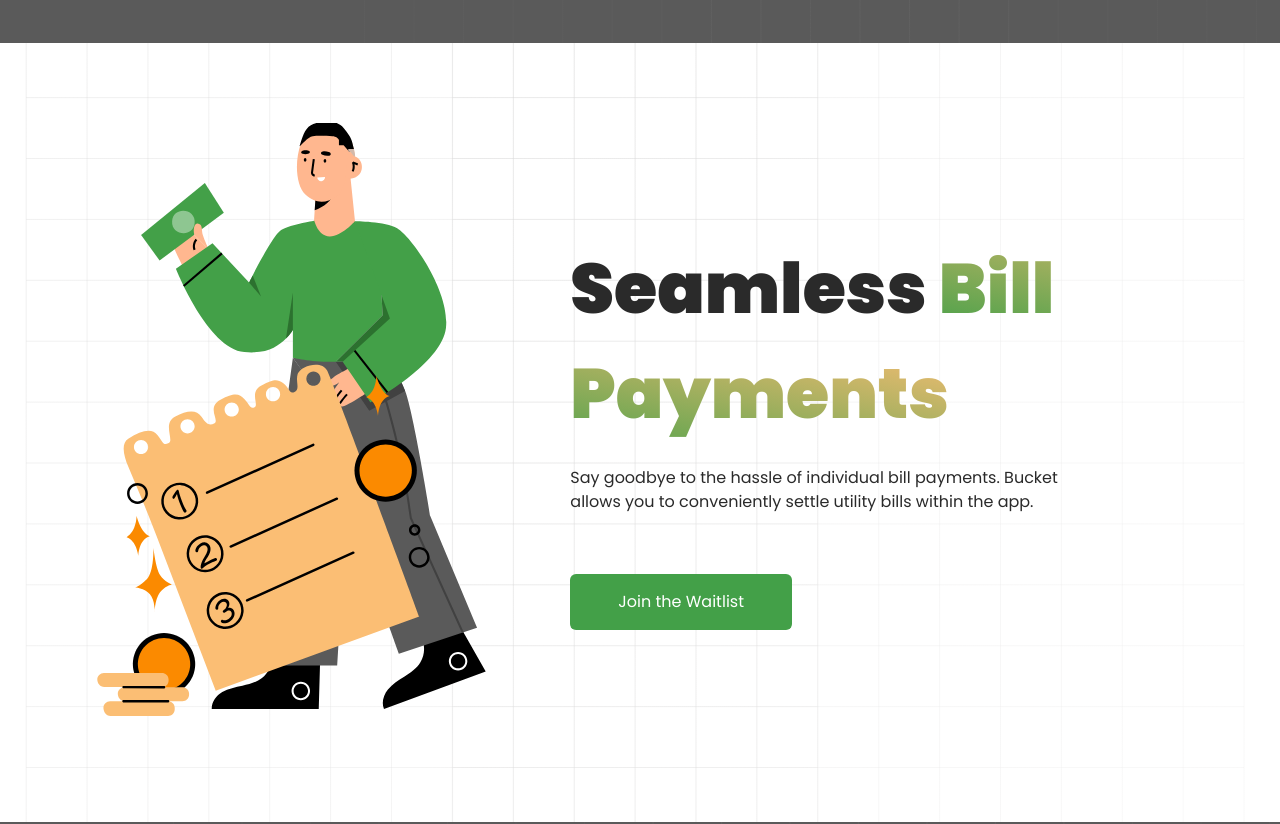
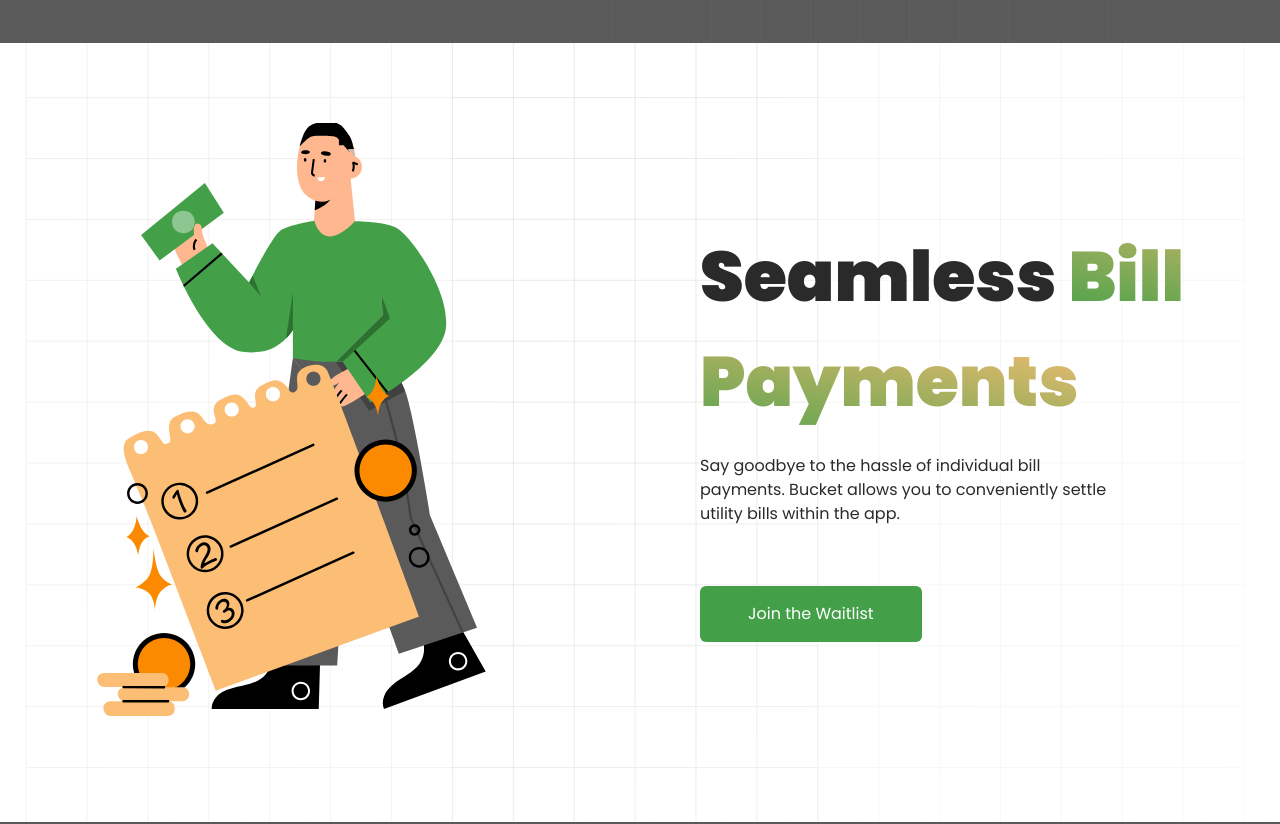
Before and after one commit to Raaxo-Synergy/Bucket-landing, a website built with Vite: page index.html in a window 1280 px wide. Shown: the part 1660-2484 px from the top of the page. Built offline with nearby package versions, Linux system fonts and the light colour scheme.

Commit message:
fix: untracked fixes

```diff
--- a/index.html
+++ b/index.html
@@ -159,7 +159,8 @@
       <div
         class="inline-block p-1 md:p-4 pb-0 bg-transparent my-0 mx-auto rounded-t-full border-2 border-primary border-b-0">
         <a href="#content"
-          class="bg-white p-[10px] md:p-4 md:pt-8 rounded-t-full flex border-2 border-[#72FE30]/20 border-b-0" aria-label="Click to move to content section">
+          class="bg-white p-[10px] md:p-4 md:pt-8 rounded-t-full flex border-2 border-[#72FE30]/20 border-b-0"
+          aria-label="Click to move to content section">
           <svg class="animate-bounce h-[15px] w-auto md:w-[23px] md:h-[34px]" viewBox="0 0 23 34" fill="none"
             xmlns="http://www.w3.org/2000/svg">
             <path
@@ -223,11 +224,11 @@
       </defs>
     </svg>
     <div
-      class="md:w-[1400px] 2xl:w-[1600px] h-full px-[15px] md:px-[71px] my-0 relative mx-auto flex flex-col md:flex-row items-center gap-10 md:gap-20">
+      class="md:w-[1400px] 2xl:w-[1600px] h-full px-[15px] md:px-[71px] my-0 relative mx-auto flex flex-col md:flex-row items-center justify-between gap-10 md:gap-20">
       <img src="./imgs/bill-payment.svg" class="md:w-1/3 order-2 md:order-1"
         alt="carricature image of a human planning his spending" />
-      <div class="md:w-2/3 order-1 md:order-2">
-        <h1 class="font-black font-sans text-[35px] md:text-[70px] 2xl:text-[90px] w-2/3">
+      <div class="md:w-2/4 order-1 md:order-2">
+        <h1 class="font-black font-sans text-[35px] md:text-[70px] 2xl:text-[90px]">
           Seamless
           <span class=" bg-gradient-to-bl from-secondary to-primary bg-clip-text text-transparent">
             Bill Payments
@@ -287,7 +288,7 @@
     class="relative overflow-hidden min-h-[70vh] py-[74px] md:py-20 bg-[#E8F5E9] flex items-center justify-center">
     <a name="join-waitlist" id="join-waitlist" />
     <div
-      class="bg-[#43A048] h-full mx-[15px] md:mx-[70px] px-[10px] py-[20px] md:px-[100px] md:py-[71px] my-0 relative gap-10 md:gap-20 rounded-[10px] md:rounded-[24px] text-center text-white">
+      class="bg-[#43A048] h-full md:w-[1200px] 2xl:w-[1450px] mx-[17px] md:mx-[71px] px-[10px] py-[20px] md:px-[100px] md:py-[71px] my-0 relative gap-10 md:gap-20 rounded-[10px] md:rounded-[24px] text-center text-white">
       <h1 class="font-sans font-bold text-[30px] md:text-[50px] 2xl:text-[90px] text-center">
         Be the First to Know When We Launch!
       </h1>
```
